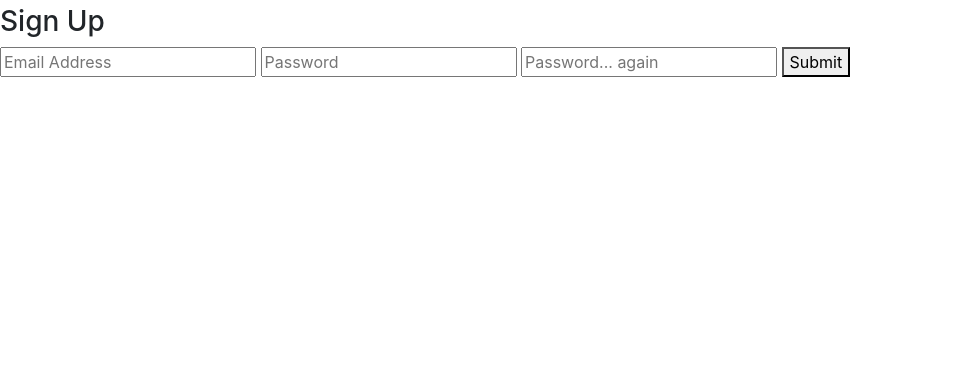
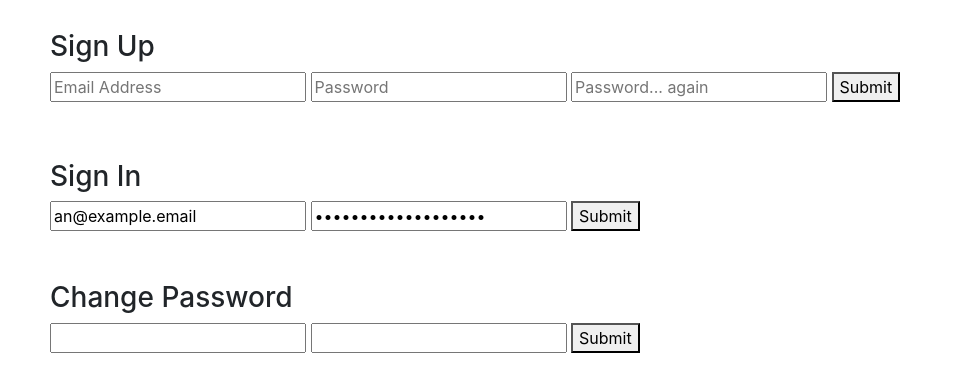
Before and after one commit to ryansalandy/tic-tac-toe-client, a website built with webpack: page index.html in a window 1280 px wide. Shown: the part 51-442 px from the top of the page, without its empty margins (0-963 px from the left). Built offline with nearby package versions, Linux system fonts and the light colour scheme.

Commit message:
Sign Up forms
Added addition forms to create event listeners

```diff
--- a/assets/scripts/app.js
+++ b/assets/scripts/app.js
@@ -15,12 +15,11 @@ const signUpSuccess = function (res) {
   // Reset the form
   // $('#sign-up').reset()
   $('#sign-up').trigger('reset')
-
   console.log(res)
-
   // Messaging
   $('#messaging').text('Welcome, ' + res.user.email)
 }
+
 // err stands for error
 const signUpFailure = function (err) {
   console.log(err)
--- a/assets/styles/index.scss
+++ b/assets/styles/index.scss
@@ -1 +1,5 @@
 @import '~bootstrap/scss/bootstrap';
+
+#signup-form, #signin-form, #changepw-form {
+  padding: 25px 0 25px 50px;
+}
--- a/index.html
+++ b/index.html
@@ -13,8 +13,9 @@
     </head>
     <body>
       <h1>Tic Tac Toe</h1>
+
+      <section id="signup-form">
         <h3>Sign Up</h3>
-
           <form id="sign-up">
             <input name="credentials[email]" required type="email" placeholder="Email Address"/>
             <input name="credentials[password]" required type="password" placeholder="Password"/>
@@ -22,6 +23,25 @@
             <button type="submit">Submit</button>
           </form>
         <h2 id="messaging"></h2>
+      </section>
+
+      <section id="signin-form">
+        <h3>Sign In</h3>
+        <form id="sign-in">
+          <input name="credentials[email]" type="text" value="an@example.email">
+          <input name="credentials[password]" type="password" value="an example password">
+          <button type="submit">Submit</button>
+        </form>
+      </section>
+
+      <section id="changepw-form">
+        <h3>Change Password</h3>
+        <form id="change-password">
+          <input name="passwords[old]" type="password">
+          <input name="passwords[new]" type="password">
+          <button type="submit">Submit</button>
+        </form>
+    </section>
 
     </body>
 </html>
```
Lines whose indentation alone changed are shown as unchanged.
